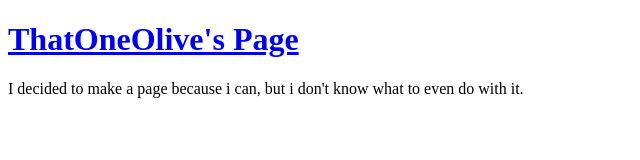
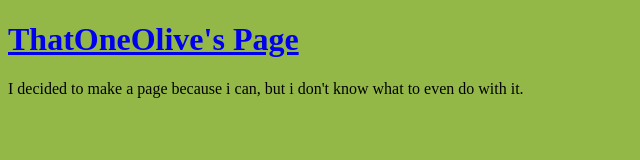
Before and after one commit to ThatOneOlive/ThatOneOlive.github.io, a plain HTML site: page index.html in a window 1280 px wide. Shown: the whole page, without its empty margins (0-640 px from the left). Drawn offline with Linux system fonts and the light colour scheme.

Commit message:
added css

```diff
--- a/index.html
+++ b/index.html
@@ -1,5 +1,8 @@
 <!DOCTYPE html>
 <html>
+<head>
+<link rel="stylesheet" type="text/css" href="mainpageCSS.css">
+</head>
 <body>
 <h1><a href="#top">ThatOneOlive's Page</a></h1>
 <p id="m">I decided to make a page because i can, but i don't know what to even do with it.</p>
--- /dev/null
+++ b/mainpageCSS.css
@@ -0,0 +1,3 @@
+body {
+	background-color: rgb(147, 184, 72);
+}
```
